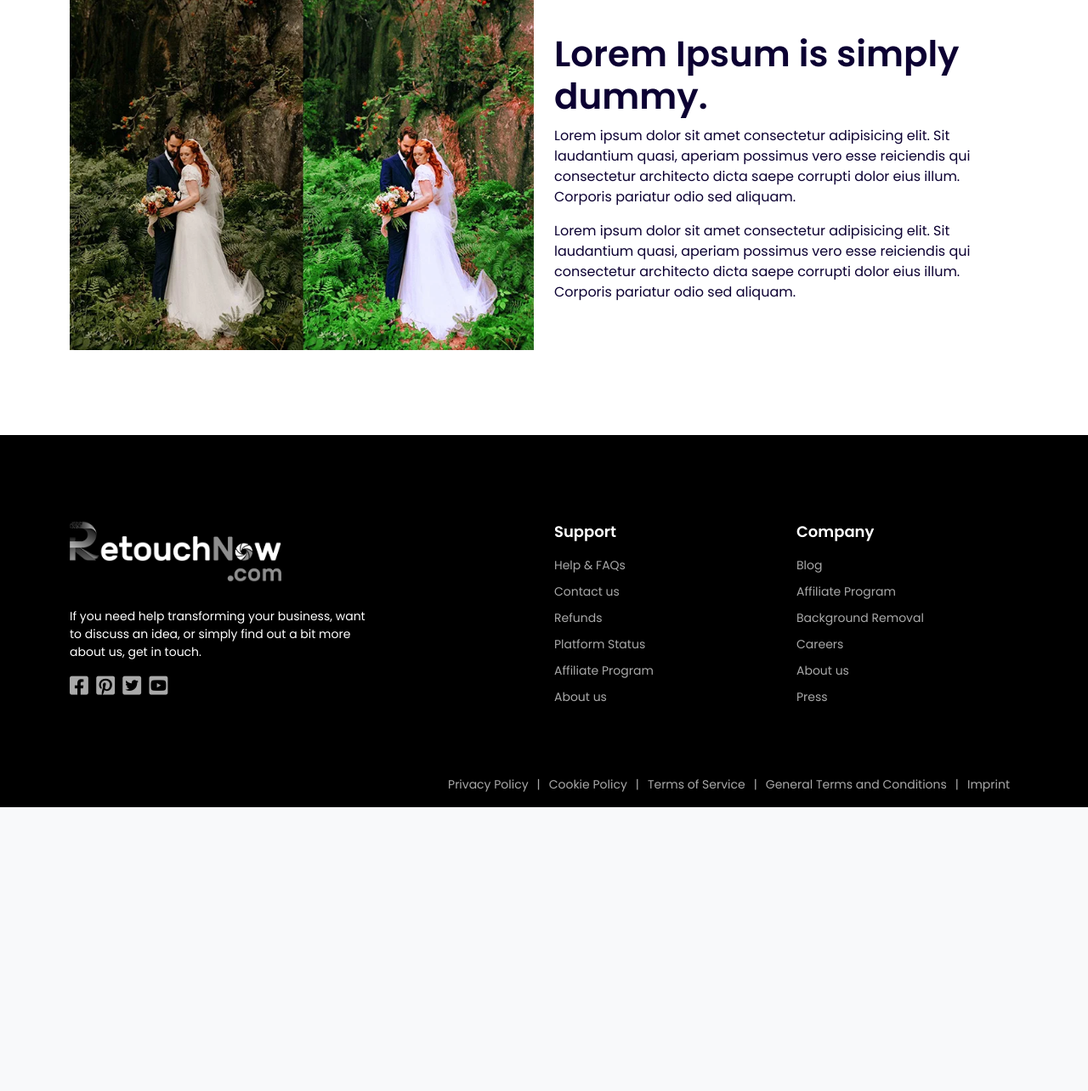
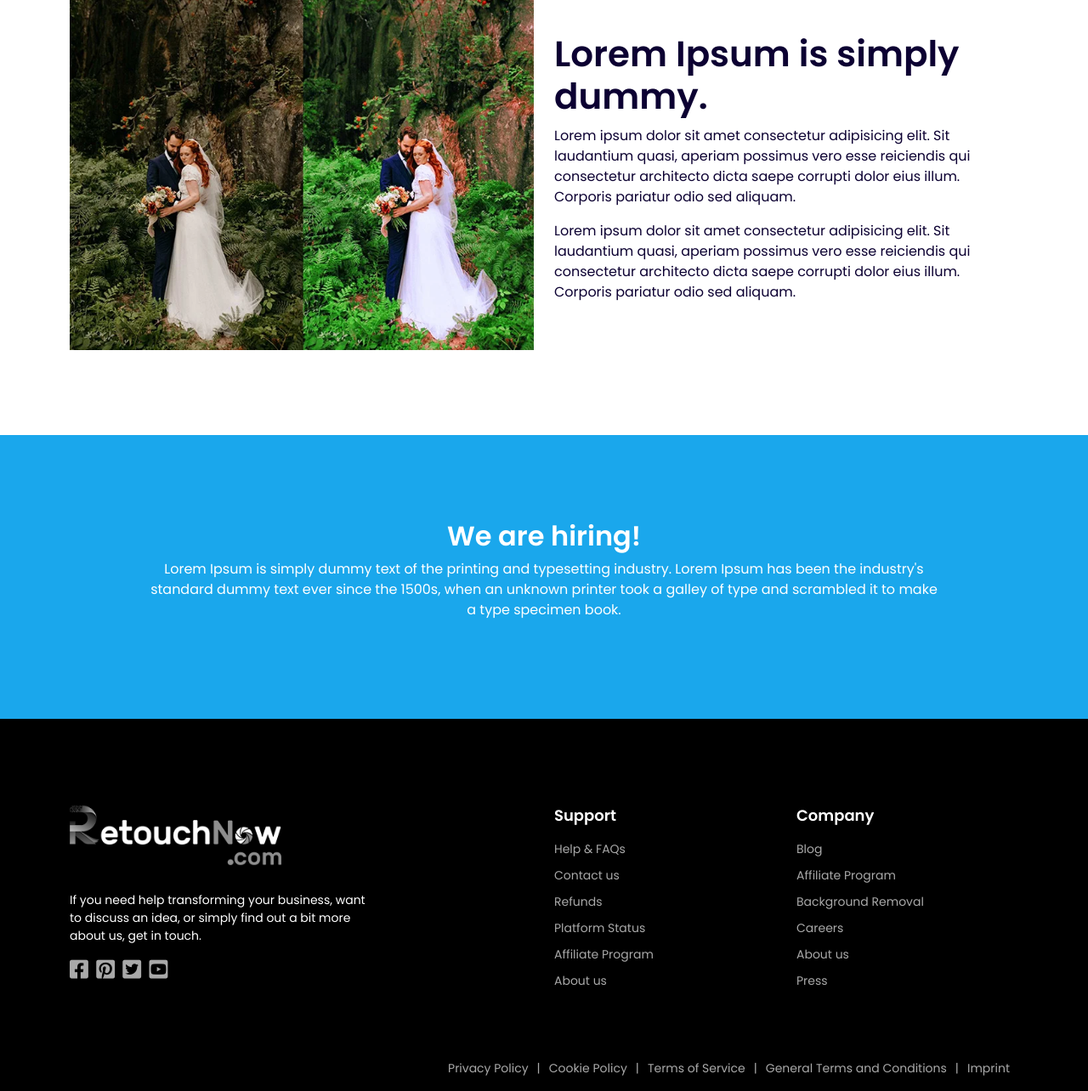
Before and after one commit to Suhadmendis/retouchnow, a PHP site: page /aboutus.html in a window 1280 px wide. Shown: the part 1464-2748 px from the top of the page at 85% size. Before the commit the page ends 2414 px from the top, so only its background shows below. Run offline with PHP 8.4, Linux system fonts and the light colour scheme; some libraries are stand-ins or nearby versions.

Commit message:
we are hiring

```diff
--- a/_css/aboutus.css
+++ b/_css/aboutus.css
@@ -83,3 +83,23 @@
 }
 
 /* story3-section   story3-section   story3-section   story3-section   story3-section   story3-section   story3-section   story3-section   story3-section */
+
+/* we-are-hiring-section   we-are-hiring-section   we-are-hiring-section   we-are-hiring-section   we-are-hiring-section   we-are-hiring-section   we-are-hiring-section   we-are-hiring-section   we-are-hiring-section */
+
+#we-are-hiring-section {
+  padding-top: 100px;
+  padding-bottom: 100px;
+  background-color: #1aa7ec;
+  text-align: center;
+}
+
+.we-head {
+  color: white;
+  font-weight: 600;
+}
+
+.we-des {
+  color: white;
+}
+
+/* we-are-hiring-section   we-are-hiring-section   we-are-hiring-section   we-are-hiring-section   we-are-hiring-section   we-are-hiring-section   we-are-hiring-section   we-are-hiring-section   we-are-hiring-section */
--- a/_css/new_job.css
+++ b/_css/new_job.css
@@ -51,11 +51,13 @@
 .note {
   font-weight: 600;
   margin-top: 20px;
+  margin-bottom: 2px;
 }
 
 .note-input {
   /* width: 100%; */
   border-radius: 5px;
+  height: 100px;
   /* border-color: #a1a1a1; */
 }
 
--- a/aboutus.html
+++ b/aboutus.html
@@ -187,6 +187,28 @@
     </div>
 
 
+
+
+    <div id="we-are-hiring-section">
+      <div class="container">
+        <div class="row">
+          <div class="offset-md-1 col-md-10">
+            <h2 class="we-head">
+              We are hiring!
+            </h2>
+            <p class="we-des">
+              Lorem Ipsum is simply dummy text of the printing and typesetting industry. Lorem Ipsum has been the industry's
+              standard
+              dummy text ever since the 1500s, when an unknown printer took a galley of type and scrambled it to make a type
+              specimen
+              book.
+            </p>
+          </div>
+        </div>
+      </div>
+    </div>
+
+
         <div id="footer-section">
           <div class="container">
             <div class="row">
```
Also changed, not shown: my_jobs.html (+5 -5 lines), new_job.html (+4 -4 lines).
